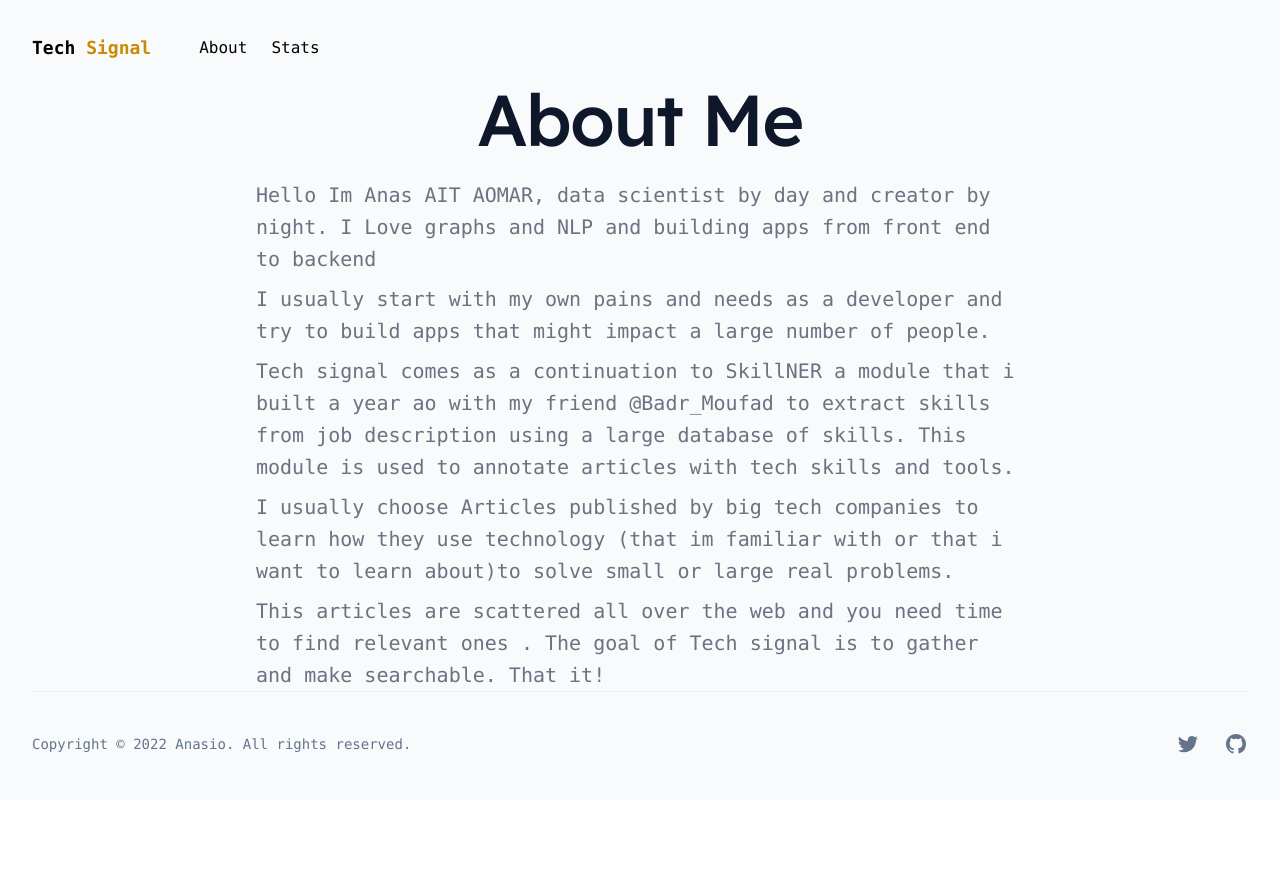
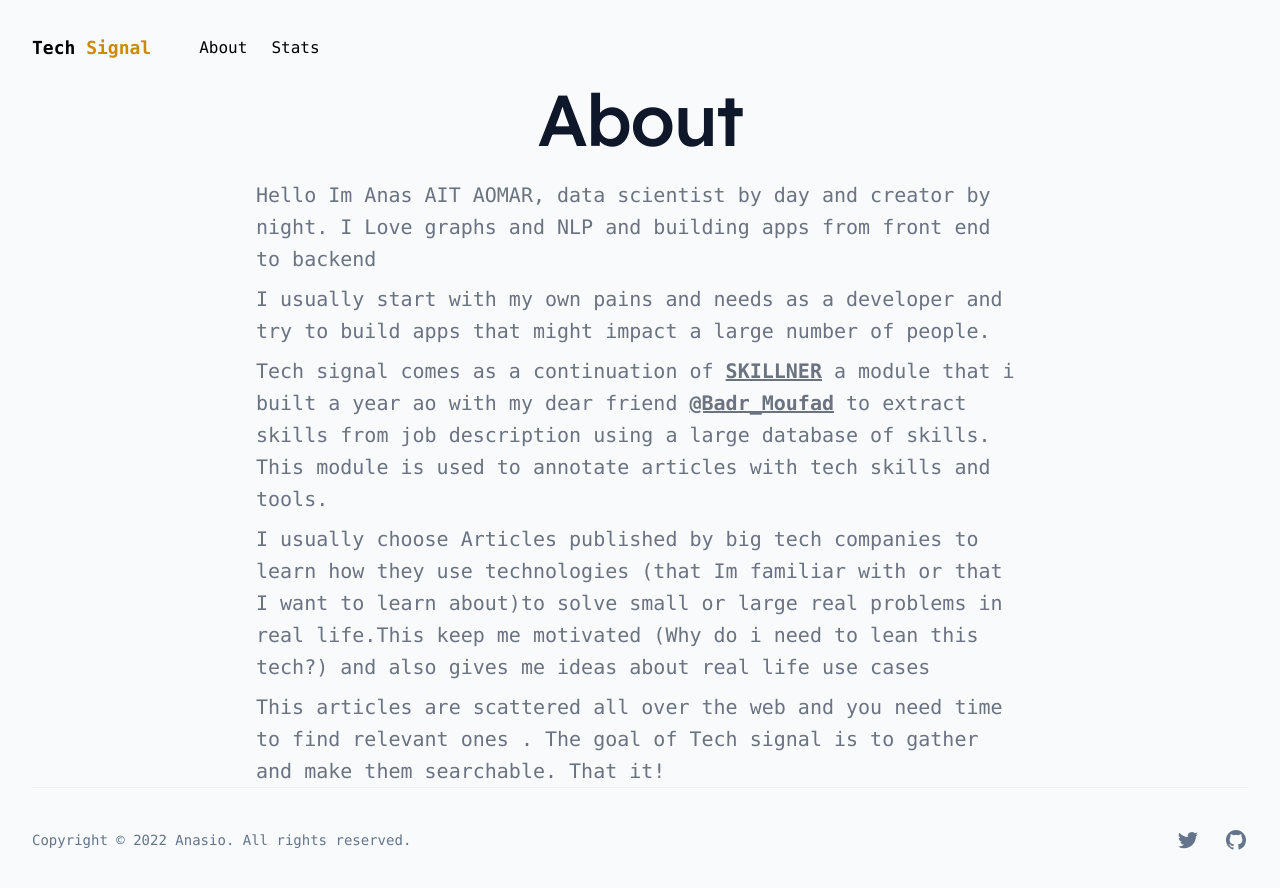
Before and after one commit to AnasAito/Tech-signal-frontend, a Next.js app: page /about in a window 1280 px wide. Shown: the top 888 px of the page. Before the commit the page ends 800 px from the top, so only its background shows below. Built offline with nearby package versions, Linux system fonts and the light colour scheme.

Commit message:
add links

```diff
--- a/src/pages/about.jsx
+++ b/src/pages/about.jsx
@@ -14,7 +14,7 @@ export default function About() {
       <Header />
       <main className="flex flex-col items-center">
         <p className=" mx-auto max-w-4xl font-display text-5xl font-medium tracking-tight text-slate-900 sm:text-7xl">
-          About Me
+          About
         </p>
 
         <div className="mx-auto mt-3 max-w-md text-base text-gray-500 sm:text-lg md:mt-5 md:max-w-3xl md:text-xl">
@@ -27,20 +27,39 @@ export default function About() {
             to build apps that might impact a large number of people.
           </p>
           <p className=" mt-2">
-            Tech signal comes as a continuation to SkillNER a module that i
-            built a year ao with my friend @Badr_Moufad to extract skills from
-            job description using a large database of skills. This module is
-            used to annotate articles with tech skills and tools.
+            Tech signal comes as a continuation of{' '}
+            <a
+              target="_blank"
+              rel="noreferrer"
+              className="font-bold underline"
+              href="https://github.com/AnasAito/SkillNER"
+            >
+              SKILLNER
+            </a>{' '}
+            a module that i built a year ao with my dear friend{' '}
+            <a
+              target="_blank"
+              rel="noreferrer"
+              className="font-bold underline"
+              href="https://github.com/Badr-MOUFAD"
+            >
+              @Badr_Moufad
+            </a>{' '}
+            to extract skills from job description using a large database of
+            skills. This module is used to annotate articles with tech skills
+            and tools.
           </p>
           <p className=" mt-2">
             I usually choose Articles published by big tech companies to learn
-            how they use technology (that im familiar with or that i want to
-            learn about)to solve small or large real problems.
+            how they use technologies (that Im familiar with or that I want to
+            learn about)to solve small or large real problems in real life.This
+            keep me motivated (Why do i need to lean this tech?) and also gives
+            me ideas about real life use cases
           </p>
           <p className=" mt-2">
             This articles are scattered all over the web and you need time to
             find relevant ones . The goal of Tech signal is to gather and make
-            searchable. That it!
+            them searchable. That it!
           </p>
         </div>
       </main>
```
